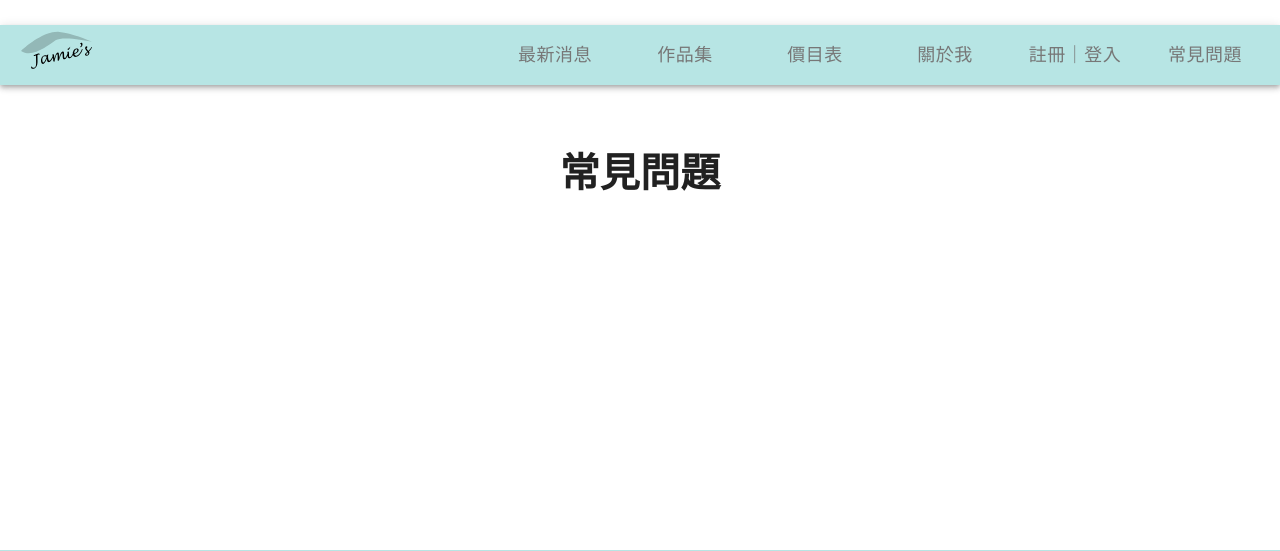
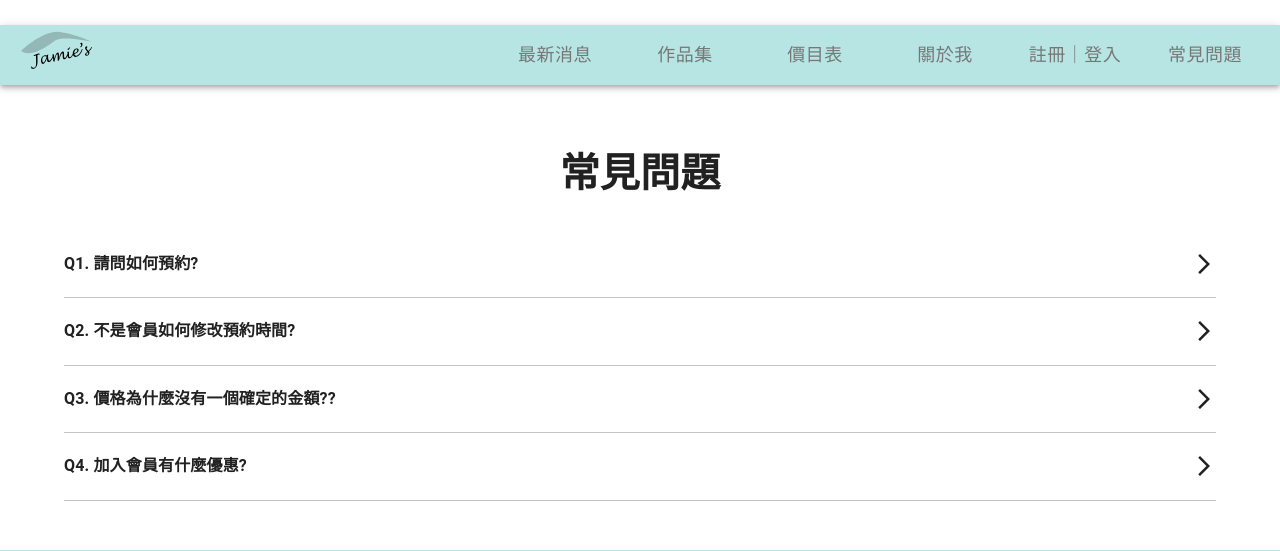
Before and after one commit to fubini108014/react-fog-eyebrow, a React (Create React App) app: page /question in a window 1280 px wide. Shown: the top 551 px of the page. Built offline with nearby package versions, Linux system fonts and the light colour scheme.

Commit message:
最新消息頁 + 常見問題頁

```diff
--- /dev/null
+++ b/src/Components/Page/News/News.js
@@ -0,0 +1,54 @@
+import React, { useState, useEffect } from "react";
+import { Link } from "react-router-dom";
+import Title from "../../Typography/Title";
+import { styled } from "@mui/material/styles";
+import { Box, Container } from "@mui/material";
+
+const NewsList = styled("ul")({
+    width: "100%",
+});
+
+function News() {
+    const [data, setData] = useState();
+
+    useEffect(() => {
+        setData(DUMMY_DATA);
+    }, []);
+
+    return (
+        <Container>
+            <Title>最新消息</Title>
+            <NewsList>
+                {data?.map((itm, idx) => (
+                    <Link
+                        to={itm.id}
+                        key={idx}
+                        style={{ color: "#000", cursor: "pointer" }}
+                    >
+                        <Box
+                            sx={{
+                                p: ".5rem 0",
+                                borderBottom: "1px solid #c4c4c4",
+                            }}
+                        >{`${itm.date} ${itm.title}`}</Box>
+                    </Link>
+                ))}
+            </NewsList>
+        </Container>
+    );
+}
+
+export default News;
+
+const DUMMY_DATA = [
+    {
+        id: 1,
+        title: "活動大優惠",
+        date: "2020/04/26",
+    },
+    {
+        id: 2,
+        title: "現場會員9折優惠",
+        date: "2020/04/20",
+    },
+];
--- a/src/Components/Page/Question.js
+++ b/src/Components/Page/Question.js
@@ -1,8 +1,104 @@
-import React from "react";
+import React, { useState, useEffect } from "react";
 import Title from "../Typography/Title";
+import { styled } from "@mui/material/styles";
+
+import { Box, Container } from "@mui/material";
+import ArrowForwardIosIcon from "@mui/icons-material/ArrowForwardIos";
+
+const DropDownList = styled("ul")({
+    width: "100%",
+});
+
+const DropDownItem = styled("li")((props) => ({
+    width: "100%",
+    borderBottom: props.isactive ? "none" : "1px solid #c4c4c4",
+}));
+
+const AnswerField = styled("div")(({ theme }) => ({
+    width: "100%",
+    backgroundColor: theme.custom.primary.color3,
+}));
 
 function Question() {
-    return <Title>常見問題</Title>;
+    const [data, setData] = useState();
+
+    useEffect(() => {
+        setData(DUMMY_DATA);
+    }, []);
+
+    const openQuestionHandler = (itm) => {
+        const newData = data.map((q) =>
+            itm.id === q.id ? { ...q, isOpen: !q.isOpen } : q
+        );
+        setData(newData);
+    };
+
+    return (
+        <Container>
+            <Title>常見問題</Title>
+            <DropDownList>
+                {data?.map((itm, idx) => (
+                    // isActive 寫法為何不行 ? 為何傳入的 Boolean 要加個 + 不然是接到 String ?
+                    <DropDownItem key={idx} isactive={+itm.isOpen}>
+                        <Box
+                            sx={{
+                                display: "flex",
+                                justifyContent: "space-between",
+                                alignItems: "center",
+                            }}
+                        >
+                            <h4>{`Q${idx + 1}. ${itm.question} `}</h4>
+                            <ArrowForwardIosIcon
+                                // 因為是 SVG 所以需要用 style
+                                style={{
+                                    transition: ".5s",
+                                    transform: itm.isOpen
+                                        ? "rotate(90deg)"
+                                        : "rotate(0)",
+                                }}
+                                onClick={() => openQuestionHandler(itm)}
+                                sx={{ cursor: "pointer" }}
+                            />
+                        </Box>
+                        <AnswerField
+                            className={
+                                itm.isOpen ? "active-answer" : "close-answer"
+                            }
+                        >
+                            {itm.answer}
+                        </AnswerField>
+                    </DropDownItem>
+                ))}
+            </DropDownList>
+        </Container>
+    );
 }
 
 export default Question;
+
+const DUMMY_DATA = [
+    {
+        id: 1,
+        question: "請問如何預約?",
+        answer: "可以直接透過官網老師可預約時間表預約,也可以透過LINE、臉書、IG帳號預約;另外也可電話預約。",
+        isOpen: false,
+    },
+    {
+        id: 2,
+        question: "不是會員如何修改預約時間?",
+        answer: "不管是不是都沒得改。",
+        isOpen: false,
+    },
+    {
+        id: 3,
+        question: "價格為什麼沒有一個確定的金額??",
+        answer: "因為你值得",
+        isOpen: false,
+    },
+    {
+        id: 4,
+        question: "加入會員有什麼優惠?",
+        answer: "很多很多很多很多很多很多",
+        isOpen: false,
+    },
+];
--- a/src/index.css
+++ b/src/index.css
@@ -18,6 +18,23 @@ ul {
     list-style: none;
 }
 
+a {
+    text-decoration: none;
+    cursor: pointer;
+}
+
 p {
     margin: 0;
 }
+
+/* Question Page Animation */
+.active-answer {
+    transition: 0.5s;
+    height: auto;
+    padding: 1rem;
+}
+.close-answer {
+    transition: 0.5s;
+    height: 0;
+    overflow: hidden;
+}
```
Also changed, not shown: src/Components/Page/News.js (deleted, +0 -8 lines).
